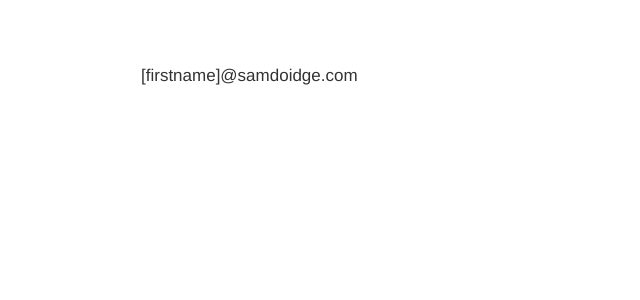
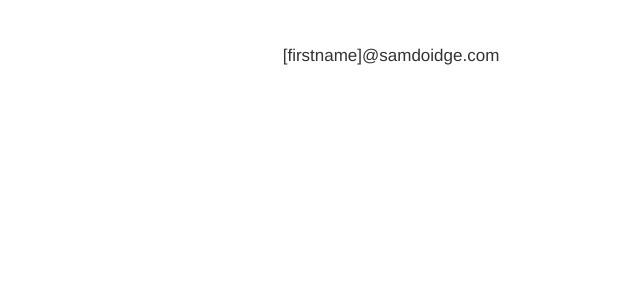
Before and after one commit to samdoidge/samdoidge.com, a Jekyll site: the page built from index.md, in a window 1280 px wide. Shown: the top 300 px of the page, without its empty margins (249-889 px from the left). Built offline with Jekyll 4.4.1, drawn with Linux system fonts in a browser that asks for light colours.

Commit message:
simplify

```diff
--- a/assets/sass/_layout.scss
+++ b/assets/sass/_layout.scss
@@ -1,21 +1,18 @@
-@import 'mixins';
+@import "mixins";
 
 .container {
-  padding: 0 15px;
+  padding: 0 30px;
 
   @include screen-sm {
-    width: 830px;
     margin: 20px auto;
   }
 }
 
 #content {
   padding-bottom: 60px;
-  margin-top: 10px;
 
   @include screen-sm {
-    float: right;
-    width: 650px;
+    text-align: center;
     margin-top: 0;
   }
 }
```
